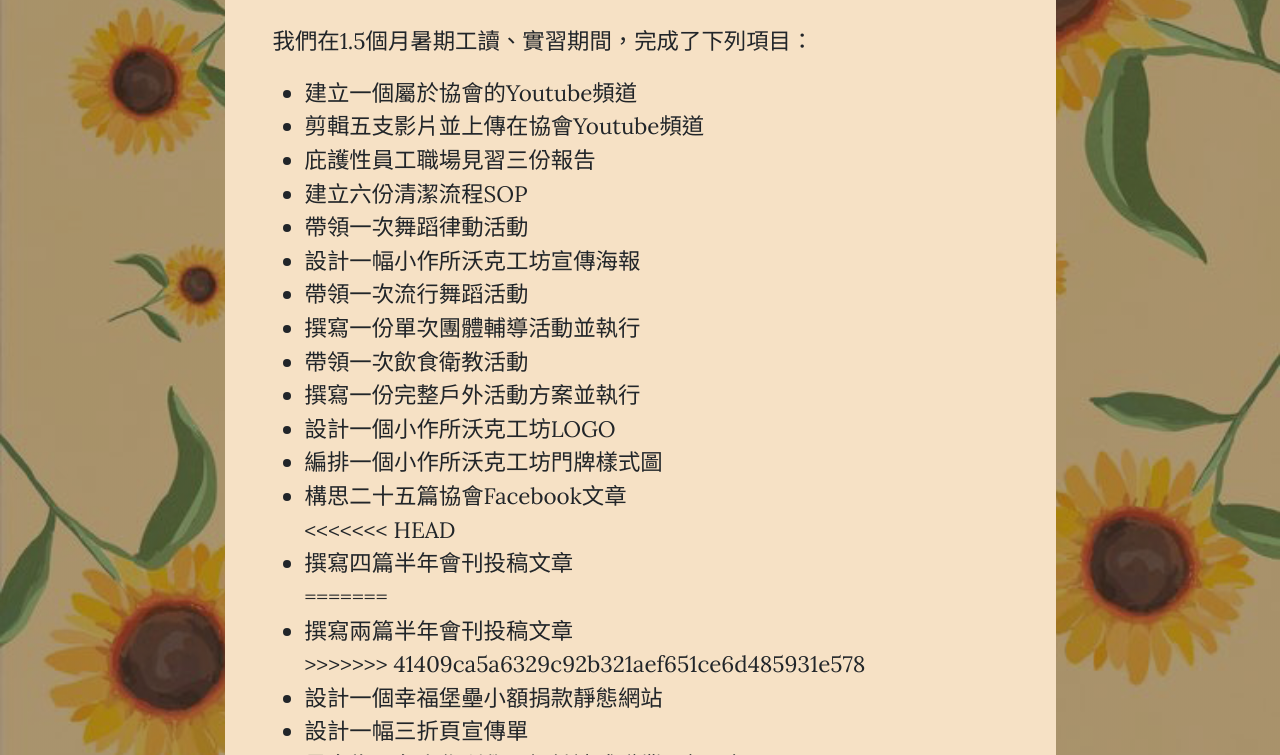
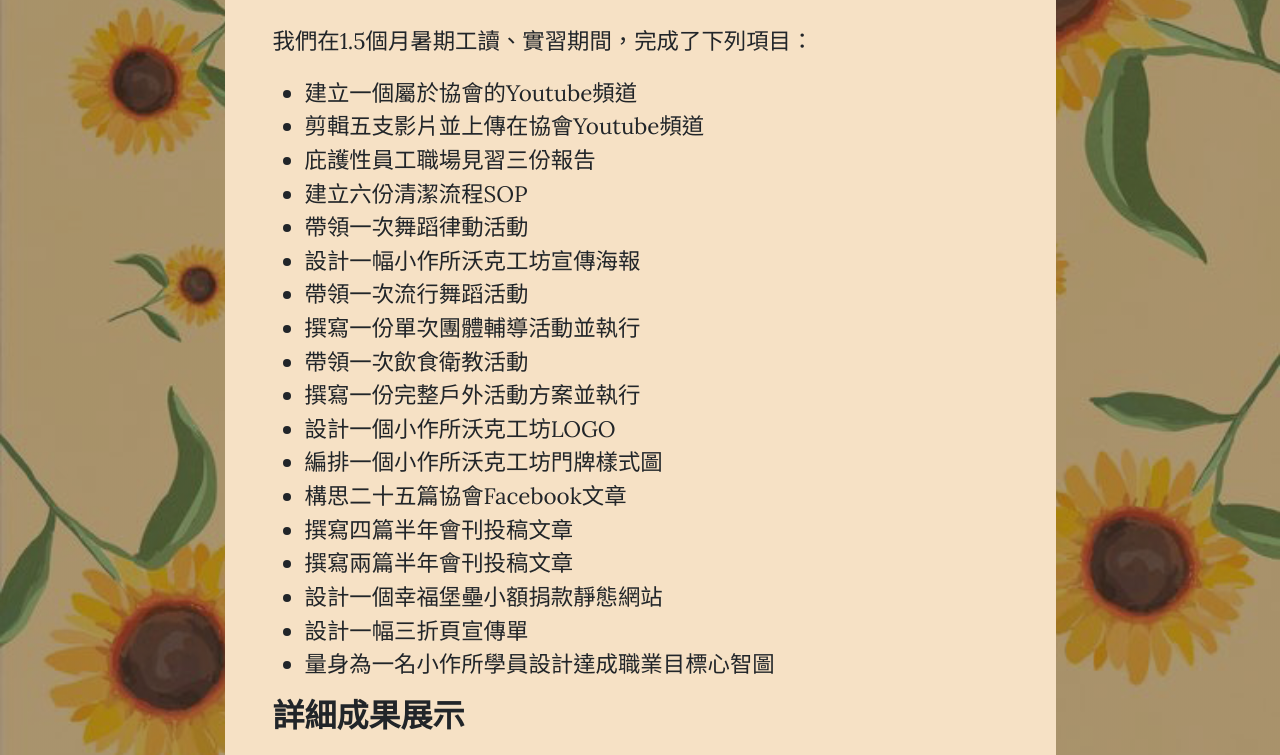
Before and after one commit to inxy1120708/inxy1120708.github.io, a plain HTML site: page ach.html in a window 1280 px wide. Shown: the part 505-1260 px from the top of the page. Drawn offline with nearby package versions, Linux system fonts and the light colour scheme.

Commit message:
Update ach.html

```diff
--- a/ach.html
+++ b/ach.html
@@ -77,11 +77,8 @@
                                         <li>設計一個小作所沃克工坊LOGO</li>
                                         <li>編排一個小作所沃克工坊門牌樣式圖</li>
                                         <li>構思二十五篇協會Facebook文章</li>
-<<<<<<< HEAD
                                         <li>撰寫四篇半年會刊投稿文章</li>
-=======
                                         <li>撰寫兩篇半年會刊投稿文章</li>
->>>>>>> 41409ca5a6329c92b321aef651ce6d485931e578
                                         <li>設計一個幸福堡壘小額捐款靜態網站</li>
                                         <li>設計一幅三折頁宣傳單</li>
                                         <li>量身為一名小作所學員設計達成職業目標心智圖</li>
```
